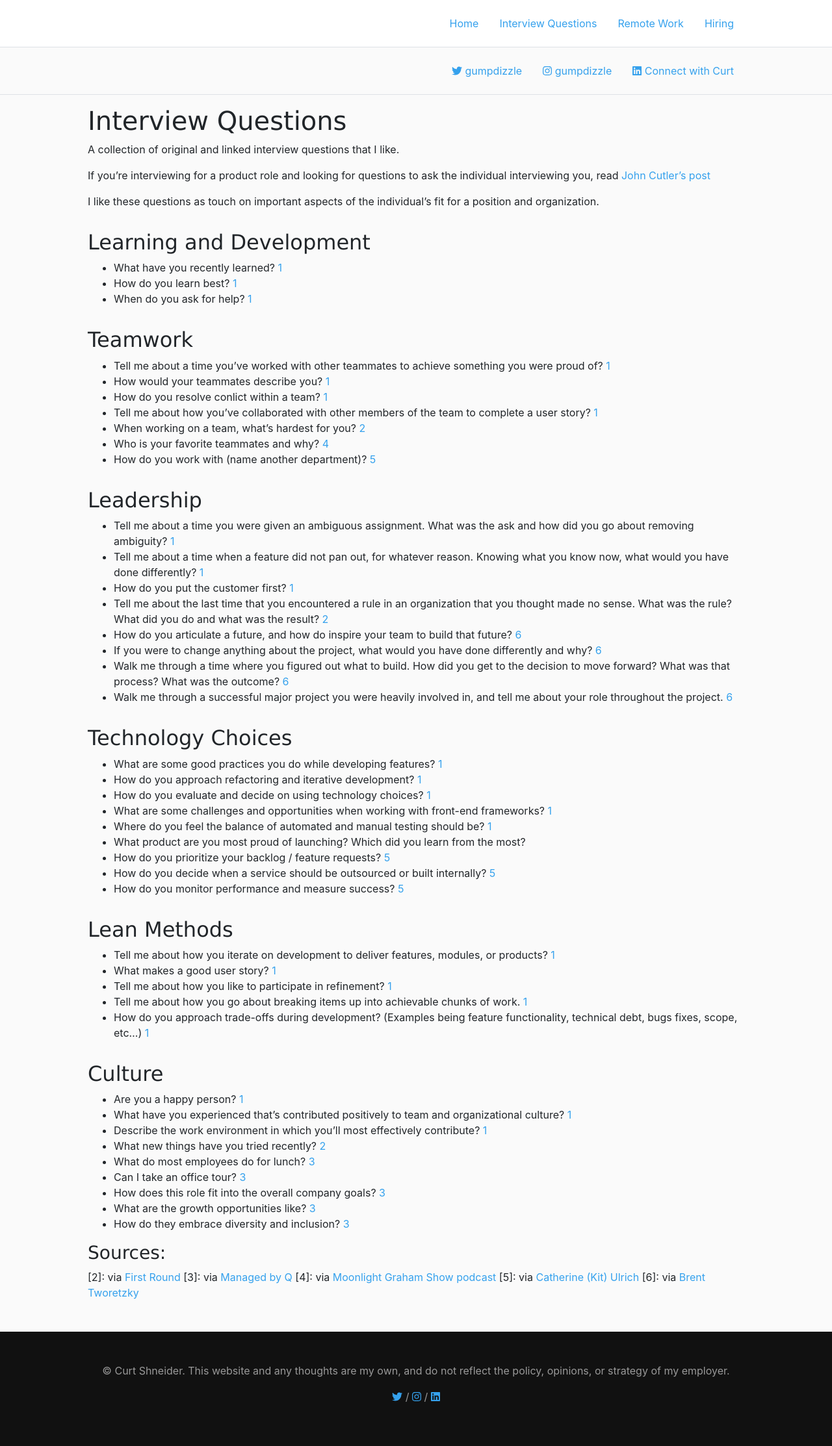
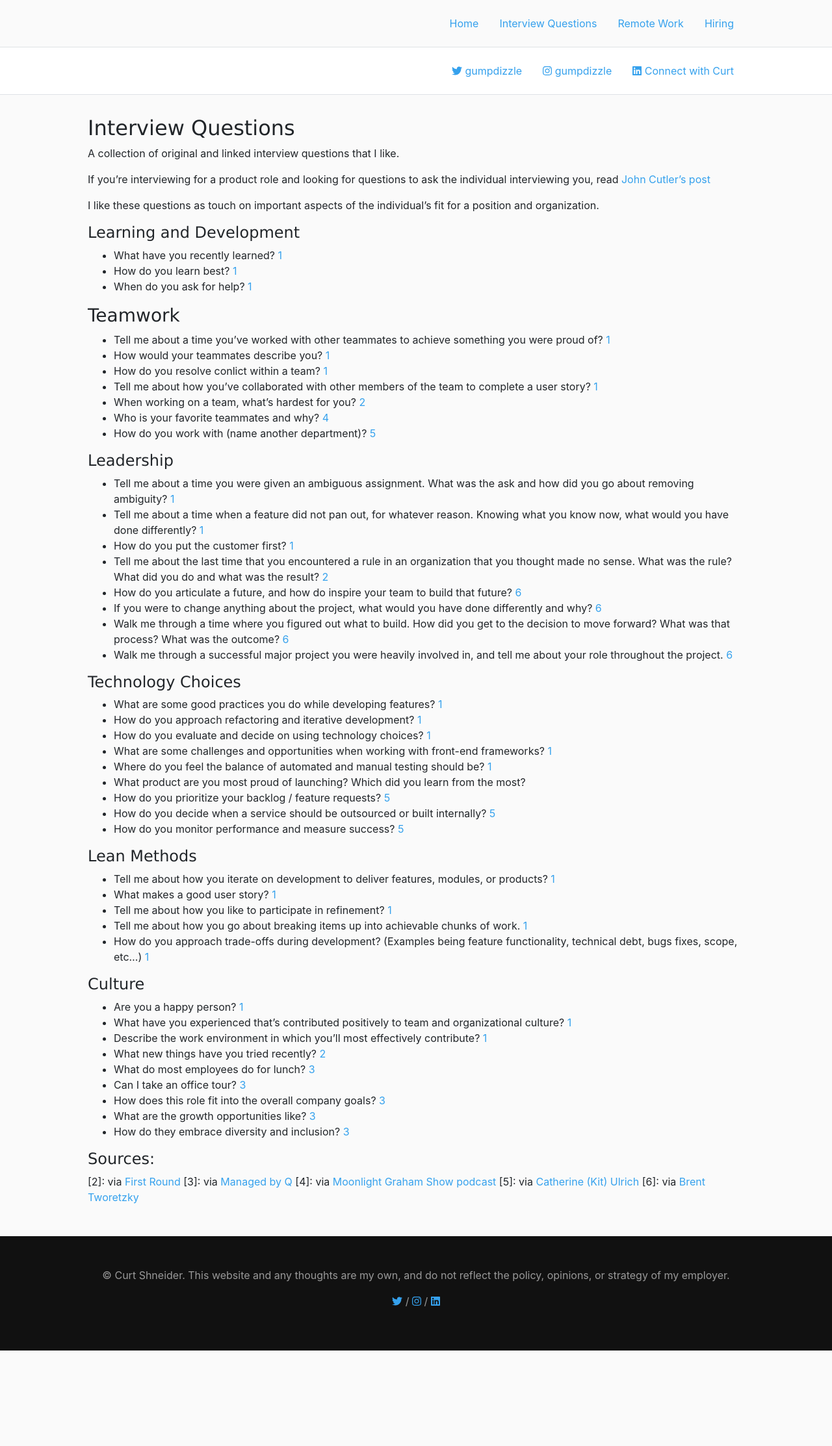
Before and after one commit to curtshneider/curtshneider.github.io, a Jekyll site: the page built from interview-questions.md, in a window 1280 px wide. Shown: the whole page at 65% size. Built offline with Jekyll 4.4.1, drawn with Linux system fonts in a browser that asks for light colours; nearby versions of some CDN libraries; some web fonts are replaced; our own code applies the rules of GitHub Pages for plain Markdown files; after the commit the page ends 2079 px from its top, so only the background shows below that.

Commit message:
Styling changes
Made a mistake because I have two stylesheets. I need to refactor to one. Made headings on posts smaller.

```diff
--- a/css/a-copy.css
+++ b/css/a-copy.css
@@ -4,7 +4,7 @@ body {
 
 nav {background: #ffffff;}
 
-#social-nav {background: #fafafa;}
+#site-nav {background: #fafafa;}
 
 footer	{
 	margin: 3rem 0 0 0;
--- a/interview-questions.md
+++ b/interview-questions.md
@@ -3,7 +3,7 @@ Layout: default
 title: Interview Questions
 ---
 
-# Interview Questions
+## Interview Questions
 
 A collection of original and linked interview questions that I like.
 
@@ -12,12 +12,12 @@ If you're interviewing for a product role and looking for questions to ask the i
 I like these questions as touch on important aspects of the individual's fit for a position and organization.
 
 
-## Learning and Development
+#### Learning and Development
 * What have you recently learned? [1](#1)
 * How do you learn best? [1](#1)
 * When do you ask for help? [1](#1)
 
-## Teamwork
+### Teamwork
 * Tell me about a time you've worked with other teammates to achieve something you were proud of? [1](#1)
 * How would your teammates describe you? [1](#1)
 * How do you resolve conlict within a team? [1](#1)
@@ -26,7 +26,7 @@ I like these questions as touch on important aspects of the individual's fit for
 * Who is your favorite teammates and why? [4](#4)
 * How do you work with (name another department)? [5](#5)
 
-## Leadership
+#### Leadership
 * Tell me about a time you were given an ambiguous assignment. What was the ask and how did you go about removing ambiguity? [1](#1)
 * Tell me about a time when a feature did not pan out, for whatever reason. Knowing what you know now, what would you have done differently? [1](#1)
 * How do you put the customer first? [1](#1)
@@ -36,7 +36,7 @@ I like these questions as touch on important aspects of the individual's fit for
 * Walk me through a time where you figured out what to build. How did you get to the decision to move forward? What was that process? What was the outcome? [6](#6)
 * Walk me through a successful major project you were heavily involved in, and tell me about your role throughout the project. [6](#6)
 
-## Technology Choices
+#### Technology Choices
 * What are some good practices you do while developing features? [1](#1)
 * How do you approach refactoring and iterative development? [1](#1)
 * How do you evaluate and decide on using technology choices? [1](#1)
@@ -47,7 +47,7 @@ I like these questions as touch on important aspects of the individual's fit for
 * How do you decide when a service should be outsourced or built internally? [5](#5)
 * How do you monitor performance and measure success? [5](#5)
 
-## Lean Methods
+#### Lean Methods
 * Tell me about how you iterate on development to deliver features, modules, or products? [1](#1)
 * What makes a good user story? [1](#1)
 * Tell me about how you like to participate in refinement? [1](#1)
@@ -55,7 +55,7 @@ I like these questions as touch on important aspects of the individual's fit for
 * How do you approach trade-offs during development? (Examples being feature functionality, technical debt, bugs fixes, scope, etc...) [1](#1)
 
 
-## Culture
+#### Culture
 * Are you a happy person? [1](#1)
 * What have you experienced that's contributed positively to team and organizational culture? [1](#1)
 * Describe the work environment in which you'll most effectively contribute? [1](#1)
@@ -67,7 +67,7 @@ I like these questions as touch on important aspects of the individual's fit for
 * How do they embrace diversity and inclusion? [3](#3)
 
 
-### Sources:
+#### Sources:
 [1]: Original or unknown sources
 [2]: via [First Round](http://firstround.com/review/the-best-interview-questions-weve-ever-published/ "via First Round")
 [3]: via [Managed by Q](https://allhands.managedbyq.com/article/eight-interview-questions-to-understand-company-culture "via Managed by Q")
```
Also changed, not shown: hiring.md (+6 -6 lines), remote-work.md (+1 -1 lines).
